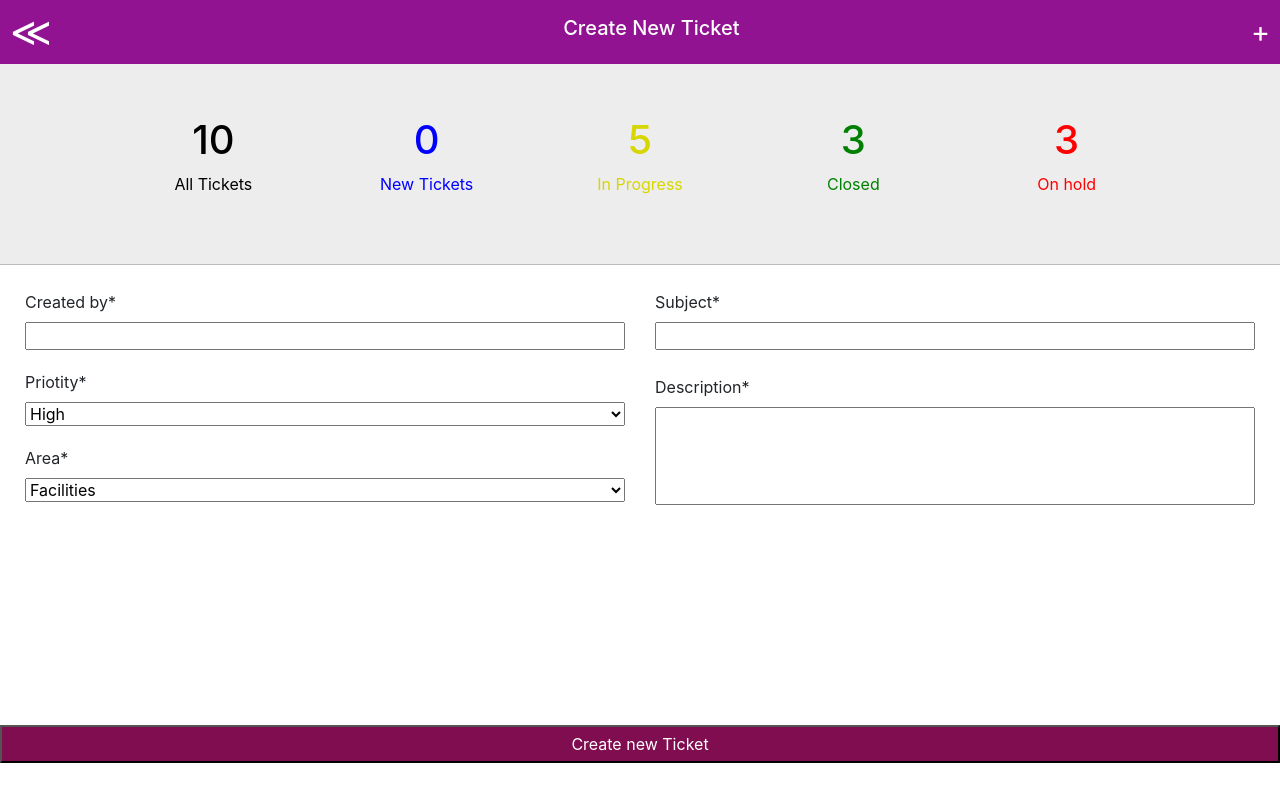
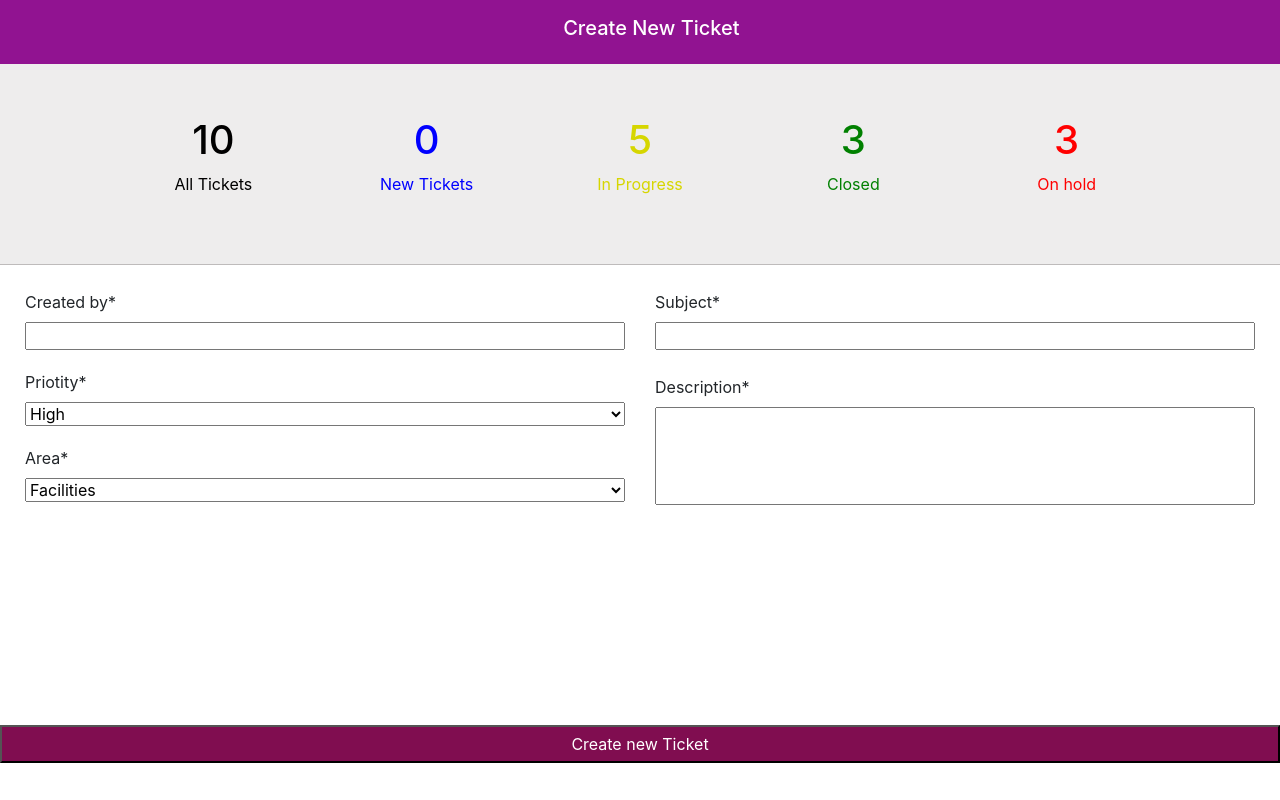
Before and after one commit to Kakau01/HelpDeskProject, a PHP site: page /newTicket.php in a window 1280 px wide. Run offline with PHP 8.4, Linux system fonts and the light colour scheme.

Commit message:
corrigindo visibilidade dos botoes da header

```diff
--- a/css/style.css
+++ b/css/style.css
@@ -1,5 +1,5 @@
 *{
-    margin: 0;
+    margin: 0git st;
     padding: 0;
     box-sizing: border-box;
 }
--- a/newTicket.php
+++ b/newTicket.php
@@ -8,6 +8,15 @@
     <link rel="stylesheet" href="css/style.css">
 
 </head>
+<style>
+        #back-header{
+            visibility:hidden;
+        }
+        #add-header{
+            visibility:hidden;
+        }
+
+    </style>
 <body id="bd-ticket">
 
     <?php
```
